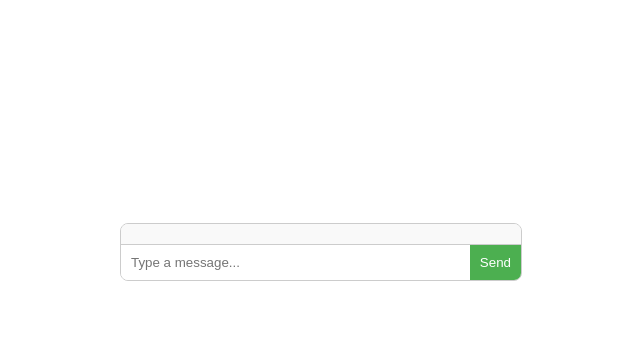
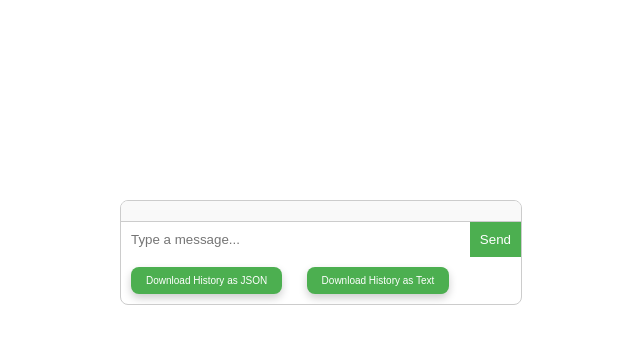
Before and after one commit to manasviwalia2812/Python-Mini-Project, a Flask app: page / in a window 1280 px wide. Shown: the part 148-492 px from the top of the page, without its empty margins (319-959 px from the left). Run offline with Flask 3, Linux system fonts and the light colour scheme.

Commit message:
added download history feature

```diff
--- a/app.py
+++ b/app.py
@@ -1,28 +1,109 @@
-from flask import Flask, render_template, request, jsonify
+from flask import Flask, render_template, request, jsonify, send_file
 import ollama
+import json
+import logging
 
 app = Flask(__name__)
 
-# Initialize conversation history
-conversation_history = []
+# Logging configuration
+logging.basicConfig(filename='chatbot.log', level=logging.INFO)
 
-def chatbot_response(conversation_history, prompt):
-    conversation_history.append({"role": "user", "content": prompt})
-    response = ollama.chat(model="llama2", messages=conversation_history)
-    conversation_history.append({"role": "assistant", "content": response['message']['content']})
-    return response['message']['content']
+# ConversationHistory class to handle saving/loading conversation history
+class ConversationHistory:
+    def __init__(self):
+        self.history = []
 
+    def add_message(self, role, message):
+        """Add a message to the conversation history"""
+        self.history.append({"role": role, "content": message})
+
+    def save_history(self, filename="conversation_history.json"):
+        """Save the conversation history to a file"""
+        with open(filename, "w") as file:
+            json.dump(self.history, file)
+
+    def load_history(self, filename="conversation_history.json"):
+        """Load the conversation history from a file"""
+        try:
+            with open(filename, "r") as file:
+                self.history = json.load(file)
+        except FileNotFoundError:
+            self.history = []
+
+    def export_history(self, filename="conversation_history.txt"):
+        """Export the conversation history as a text file"""
+        with open(filename, "w") as file:
+            for message in self.history:
+                file.write(f"{message['role'].capitalize()}: {message['content']}\n")
+
+# UserProfile class to handle user-related data (e.g., name, preferences)
+class UserProfile:
+    def __init__(self, user_id, name=None, preferences=None):
+        self.user_id = user_id
+        self.name = name or "Guest"
+        self.preferences = preferences or {}
+
+    def update_preferences(self, new_preferences):
+        """Update user preferences"""
+        self.preferences.update(new_preferences)
+
+    def greet_user(self):
+        """Return a greeting message"""
+        return f"Hello, {self.name}!"
+
+# Chatbot class to encapsulate chatbot logic
+class Chatbot:
+    def __init__(self, model="llama2", user_profile=None, history_file="conversation_history.json"):
+        self.model = model
+        self.conversation_history = ConversationHistory()
+        self.history_file = history_file
+        self.conversation_history.load_history(self.history_file)
+        self.user_profile = user_profile or UserProfile(user_id="guest")
+
+    def send_message(self, message):
+        """Send a message to the chatbot and get a response"""
+        logging.info(f"User: {message}")
+        self.conversation_history.add_message("user", message)
+        try:
+            # Fetch the response from Ollama model
+            response = ollama.chat(model=self.model, messages=self.conversation_history.history)
+            logging.info(f"Bot: {response['message']['content']}")
+            self.conversation_history.add_message("assistant", response['message']['content'])
+            self.conversation_history.save_history(self.history_file)
+            return response['message']['content']
+        except Exception as e:
+            logging.error(f"Error during chatbot response: {str(e)}")
+            return "Sorry, something went wrong while getting a response."
+
+# Flask routes
 @app.route('/')
 def home():
+    """Render the homepage"""
     return render_template('index.html')
 
 @app.route('/get_response', methods=['POST'])
 def get_response():
+    """Handle user input and return chatbot response"""
     user_input = request.json.get("user_input")
     if user_input:
-        response = chatbot_response(conversation_history, user_input)
+        chatbot = Chatbot()  # Instantiate the chatbot
+        response = chatbot.send_message(user_input)
         return jsonify({"response": response})
     return jsonify({"response": "Sorry, something went wrong."})
 
+@app.route('/download_history', methods=['GET'])
+def download_history():
+    """Route to download the conversation history as a file"""
+    file_type = request.args.get('file_type', 'json')  # Default to JSON
+    chatbot = Chatbot()  # Instantiate the chatbot (or use the existing instance)
+    if file_type == 'json':
+        history_filename = "conversation_history.json"
+        chatbot.conversation_history.save_history(history_filename)  # Save current history
+        return send_file(history_filename, as_attachment=True)
+    else:
+        history_filename = "conversation_history.txt"
+        chatbot.conversation_history.export_history(history_filename)  # Export to text file
+        return send_file(history_filename, as_attachment=True)
+
 if __name__ == "__main__":
     app.run(debug=True)
--- a/templates/index.html
+++ b/templates/index.html
@@ -14,6 +14,41 @@
         #input-container { display: flex; border-top: 1px solid #ccc; }
         #user-input { flex: 1; padding: 10px; border: none; outline: none; }
         #send-button { padding: 10px; background-color: #4CAF50; color: white; border: none; cursor: pointer; }
+
+            /* Style for the download buttons */
+        #download-json-history-button, #download-text-history-button {
+            background-color: #4CAF50; /* Green background for the button */
+            color: white; /* White text color */
+            border: none; /* Remove borders */
+            padding: 8px 15px; /* Adjust the padding for a bigger button */
+            text-align: center; /* Center the text */
+            text-decoration: none; /* Remove underline */
+            display: inline-block; /* Display buttons side by side */
+            font-size: 10px; /* Set font size */
+            cursor: pointer; /* Add a pointer cursor */
+            border-radius: 8px; /* Rounded corners */
+            margin: 10px; /* Add space between buttons */
+            box-shadow: 0 4px 8px rgba(0, 0, 0, 0.2); /* Add shadow effect */
+            transition: background-color 0.3s ease, transform 0.2s ease; /* Smooth transitions */
+        }
+
+        /* Hover effect for the buttons */
+        #download-json-history-button:hover, #download-text-history-button:hover {
+            background-color: #45a049; /* Darker green */
+            transform: translateY(-2px); /* Slightly raise the button on hover */
+        }
+
+        /* Focus effect for the buttons */
+        #download-json-history-button:focus, #download-text-history-button:focus {
+            outline: none; /* Remove the default focus outline */
+            box-shadow: 0 0 0 2px #4CAF50; /* Add a green outline */
+        }
+
+        /* Disabled button style */
+        #download-json-history-button:disabled, #download-text-history-button:disabled {
+            background-color: #d3d3d3; /* Grey background */
+            cursor: not-allowed; /* Change cursor to not-allowed */
+        }
 
         /* Typing indicator styling */
         .typing-indicator {
@@ -48,9 +83,18 @@
             <input type="text" id="user-input" placeholder="Type a message...">
             <button id="send-button">Send</button>
         </div>
+        <button id="download-json-history-button">Download History as JSON</button>
+        <button id="download-text-history-button">Download History as Text</button>
     </div>
 
     <script>
+        document.getElementById("download-json-history-button").addEventListener("click", function () {
+            window.location.href = "/download_history?file_type=json";
+        });
+
+        document.getElementById("download-text-history-button").addEventListener("click", function () {
+            window.location.href = "/download_history?file_type=text";
+        });
         document.getElementById("send-button").addEventListener("click", sendMessage);
         document.getElementById("user-input").addEventListener("keypress", function (e) {
             if (e.key === "Enter") sendMessage();
```
Also changed, not shown: conversation_history.json (added, +1 -0 lines), conversation_history.txt (added, +10 -0 lines), ollamatest.py (added, +17 -0 lines), 1 other file.
